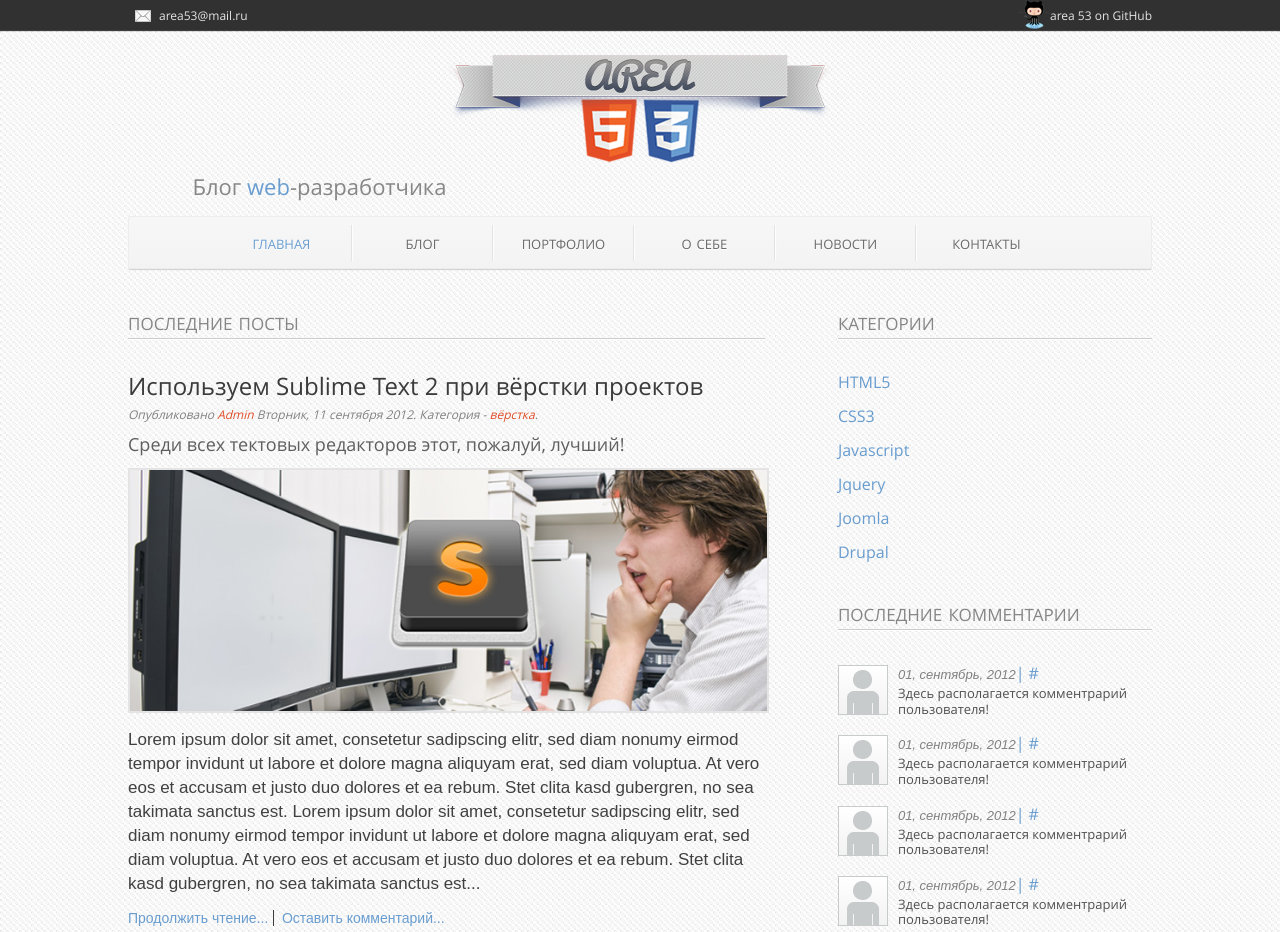
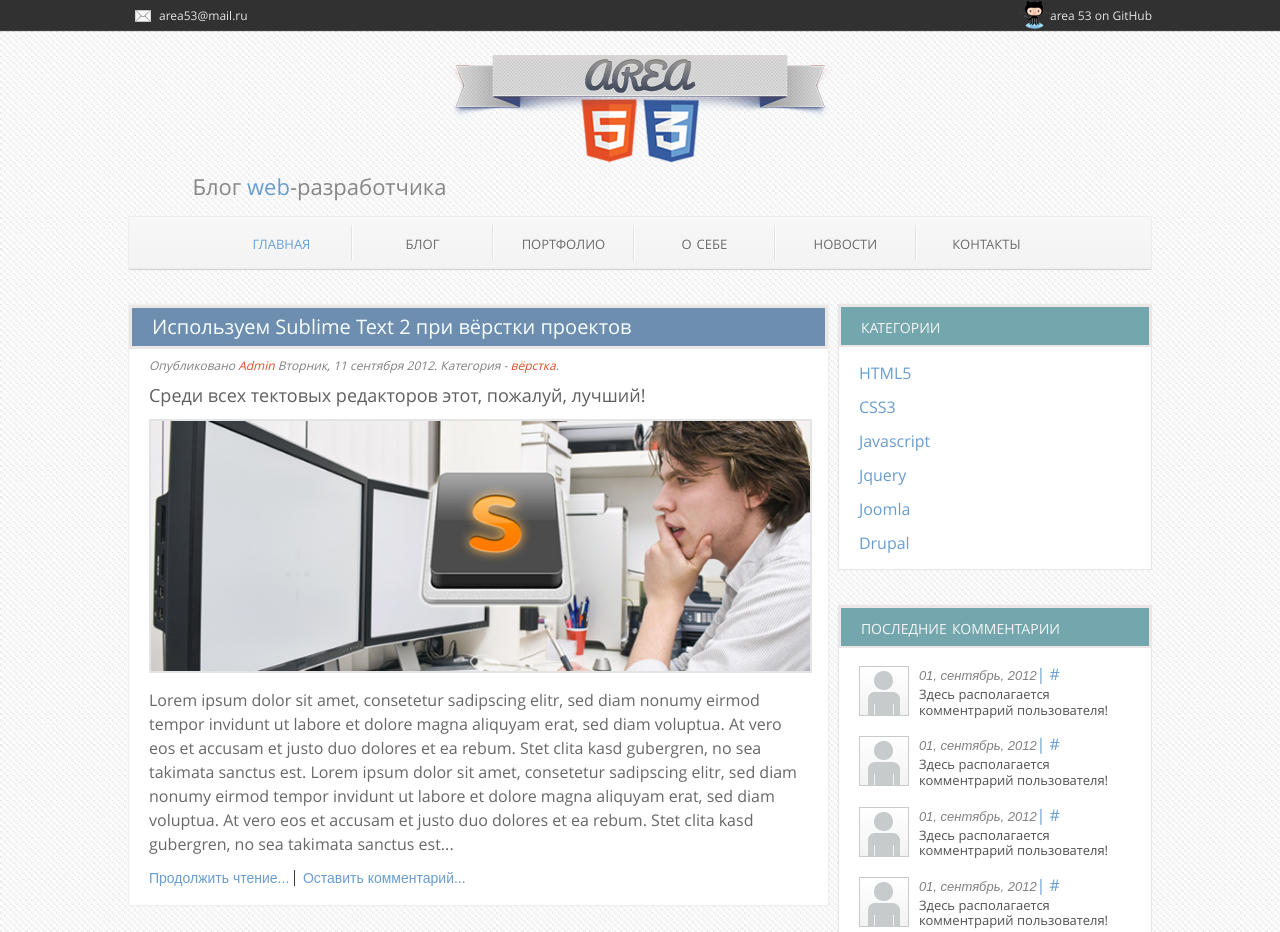
Before and after one commit to vova84/area53, a plain HTML site: page index.html in a window 1280 px wide. Shown: the top 932 px of the page. Drawn offline with nearby package versions, Linux system fonts and the light colour scheme; files whose address does not match are found by name.

Commit message:
новый дизайн aside

```diff
--- a/css/main.scss
+++ b/css/main.scss
@@ -259,27 +259,26 @@ textarea {
 /************** prev articles styles ******************/
 
 
-
-.sec-heading{
-  margin: 40px 0 35px 0;
-  color: #868686;
-  font-size: 2.4em;
-  font-weight: normal;
-  font-variant: small-caps;
-  border-bottom: 1px solid #ccc;
-  padding-bottom: 5px;
-  -webkit-box-shadow:  0 1px 0px #fff;
-          box-shadow:  0 1px 0px #fff;
-
-}
 .post-item{
   margin-top: 35px;
+  background-color: #fff;
+   border: 1px solid #f0f0f0;
+  -webkit-box-sizing: border-box;
+     -moz-box-sizing: border-box;
+          box-sizing: border-box;
+  -webkit-box-shadow:   0 0 1px rgba(0,0,0,.1),inset 0 0 1px rgba(0,0,0,.1);
+          box-shadow:     0 0 1px rgba(0,0,0,.1),inset 0 0 1px rgba(0,0,0,.1);
 }
 
 .post-item h2 a{
-  color: #3b3b3b;
-  font-size: 2.4em;
- font-weight: normal;
+  color: #f8feff;
+  font-size: 2em;
+  font-weight: normal;
+  display: block;
+  background: #6e8eaf;
+  border: 3px solid #eae7e6;
+  padding: 9px 20px;
+
  &:hover{
   color: $blue_link;
  }
@@ -292,13 +291,15 @@ textarea {
   color: #818181;
   font-size: 1.2em;
   font-style: italic;
-  padding: 10px 0 15px 0;
+  padding: 10px 20px 15px 20px;
+
   span{
     color: #e04d28;
 
   }
 }
 .prev-article{
+  padding: 0 20px 20px 20px;
   h3{
     color: #5f5f5f;
     font-weight: normal;
@@ -309,10 +310,9 @@ textarea {
     border: 2px solid #E4E4E4;
   }
   p{
-    color: #404040;
-    font-size: 1.7em;
+    color: #686868;
+    font-size: 1.6em;
     line-height: 24px;
-    font-family: Arial, sans-serif;
     margin: 15px 0;
   }
 }
@@ -333,12 +333,12 @@ textarea {
   }
 }
 
+.col-11 article img{
+  max-width: 100%;
+}
 
 
 
-.col-10 article img{
-  max-width: 100%;
-}
 
 
 /****************   aside styles    *************************/
@@ -445,6 +445,44 @@ textarea {
 }
 .latest-saits li a{
   display: inline-block;
+}
+aside .sec-heading{
+  color: #f4f4f4;
+  font-size: 2em;
+  font-weight: normal;
+  background: #73a7ad;
+  border: 2px solid #eae7e6;
+  padding: 9px 20px;
+  margin-bottom: 15px;
+  color: #f4f4f4;
+  font-weight: normal;
+  font-variant: small-caps;
+}
+aside.col-5{
+  margin-top: 35px;
+}
+aside>div{
+  margin-bottom: 35px;
+}
+.follow-us{
+  overflow: hidden;
+}
+aside .category,aside .lates-comments,aside .archive,aside .follow-us,aside .latest-news,aside .latest-saits{
+  border: 1px solid #eae7e6;
+  background-color: #fff;
+  margin-bottom: 35px;
+  -webkit-box-sizing: border-box;
+     -moz-box-sizing: border-box;
+          box-sizing: border-box;
+  -webkit-box-shadow:   0 0 1px rgba(0,0,0,.1),inset 0 0 1px rgba(0,0,0,.1);
+          box-shadow:     0 0 1px rgba(0,0,0,.1),inset 0 0 1px rgba(0,0,0,.1);
+  &>ul{
+    padding-left: 20px;
+    padding-right: 20px;
+  }
+}
+aside .archive{
+  background:#fff url($img_path + 'archive.png') 80% 60% no-repeat;
 }
 
 
--- a/index.html
+++ b/index.html
@@ -45,8 +45,8 @@
                 </div>
             </nav> <!-- end mainmenu -->
             <div class="content">
-                <section class="col-10">
-                    <h2 class="sec-heading">последние посты</h2>
+                <section class="col-11">
+
                     <div class="post-item">
                         <article>
                             <header>
@@ -106,7 +106,7 @@
                      </div> <!-- end post-item -->
 
                 </section> <!-- end section col-10 -->
-                <aside class="col-5 modifer-1">
+                <aside class="col-5">
                     <div class="category">
                         <h2 class="sec-heading">категории</h2>
                         <ul>
```
Also changed, not shown: css/main.css, img/archive.png (added).
